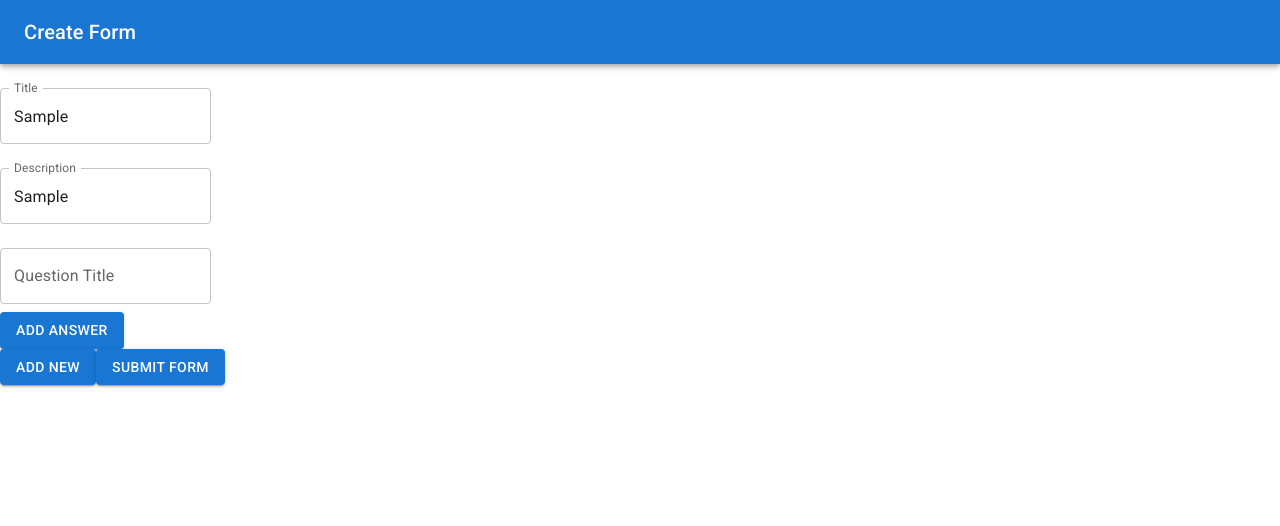
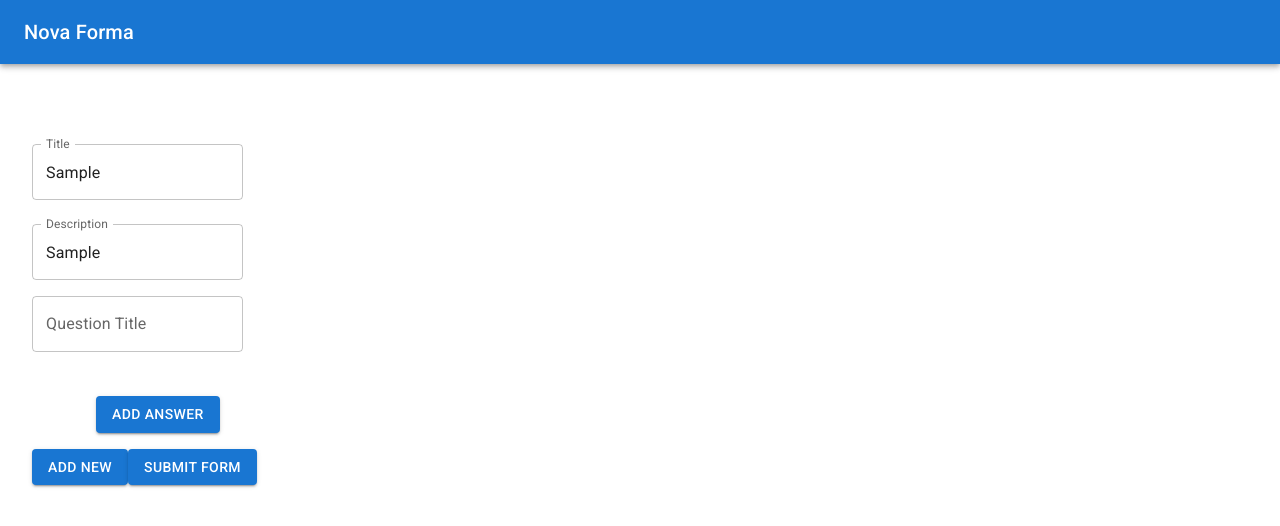
Before and after one commit to Milanb0z/forms-manager, a React (Vite) app in the folder client/: page /form/new in a window 1280 px wide. Both pictures are taken after typing "Sample", "Sample" into the empty fields and a click on the button "ADD NEW". Shown: the top 526 px of the page. Built offline with nearby package versions, Linux system fonts and the light colour scheme.

Commit message:
Slightly Better Form Create

```diff
--- /dev/null
+++ b/client/src/components/NewQuestionForm.jsx
@@ -0,0 +1,48 @@
+import React from "react";
+import TextField from "@mui/material/TextField";
+import { Box, Button } from "@mui/material";
+
+const NewQuestionForm = ({
+  option,
+  index,
+  onTitleEdit,
+  onOptionEdit,
+  newAnswer,
+}) => {
+  return (
+    <div>
+      <TextField
+        margin="dense"
+        id="outlined-basic"
+        label="Question Title"
+        variant="outlined"
+        value={option.questionText}
+        onChange={(e) => onTitleEdit(e, index)}
+      />
+      <Box
+        sx={{
+          ml: 8,
+          my: 2,
+        }}
+      >
+        {option.options.map((ans, i) => (
+          <TextField
+            margin="normal"
+            key={`answer-${i}`}
+            id="outlined-basic"
+            label="answer"
+            variant="outlined"
+            value={ans.optionText}
+            onChange={(e) => onOptionEdit(e, index, i)}
+          />
+        ))}
+        <br />
+        <Button variant="contained" onClick={() => newAnswer(index)}>
+          Add Answer
+        </Button>
+      </Box>
+    </div>
+  );
+};
+
+export default NewQuestionForm;
--- a/client/src/pages/ExploreForms.jsx
+++ b/client/src/pages/ExploreForms.jsx
@@ -41,7 +41,6 @@ const ExploreForms = () => {
         </Toolbar>
       </AppBar>
       <main>
-        {/* Hero unit */}
         <Box
           sx={{
             bgcolor: "background.paper",
--- a/client/src/pages/NewForm.jsx
+++ b/client/src/pages/NewForm.jsx
@@ -12,6 +12,7 @@ import axios from "../axios.default";
 import { Box, Button } from "@mui/material";
 
 import useInput from "../hooks/useInput";
+import NewQuestionForm from "../components/NewQuestionForm";
 
 const defaultTheme = createTheme();
 
@@ -70,12 +71,19 @@ const NewForm = () => {
       <AppBar position="relative">
         <Toolbar>
           <Typography variant="h6" color="inherit" noWrap>
-            Create Form
+            Nova Forma
           </Typography>
         </Toolbar>
       </AppBar>
       <main>
-        <Box sx={{ mt: 1 }}>
+        <Box
+          sx={{
+            bgcolor: "background.paper",
+            pt: 8,
+            pb: 6,
+            px: 4,
+          }}
+        >
           <div>
             <TextField
               margin="normal"
@@ -98,33 +106,14 @@ const NewForm = () => {
           </div>
           <div>
             {questions.map((opt, index) => (
-              <div key={index}>
-                <TextField
-                  margin="normal"
-                  id="outlined-basic"
-                  label="Question Title"
-                  variant="outlined"
-                  value={opt.questionText}
-                  onChange={(e) => onQuestionTitleChange(e, index)}
-                />
-                <div>
-                  {opt.options.map((ans, i) => (
-                    <TextField
-                      margin="normal"
-                      key={`answer-${i}`}
-                      id="outlined-basic"
-                      label="answer"
-                      variant="outlined"
-                      value={ans.optionText}
-                      onChange={(e) => onOptionTextChange(e, index, i)}
-                    />
-                  ))}
-
-                  <Button variant="contained" onClick={() => addAnswer(index)}>
-                    Add Answer
-                  </Button>
-                </div>
-              </div>
+              <NewQuestionForm
+                key={index}
+                option={opt}
+                index={index}
+                onTitleEdit={onQuestionTitleChange}
+                onOptionEdit={onOptionTextChange}
+                newAnswer={addAnswer}
+              />
             ))}
             <Button variant="contained" onClick={addNewQuestion}>
               Add New
```
